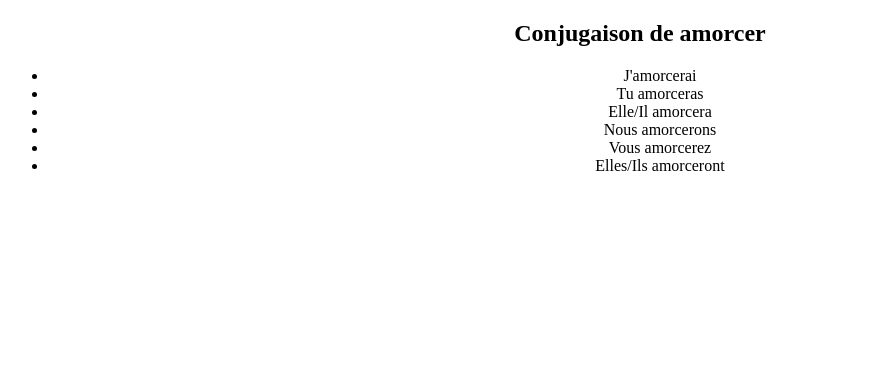
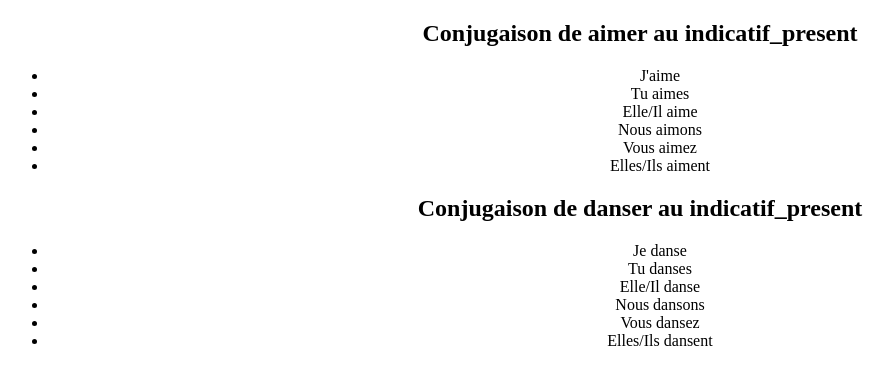
Before and after one commit to mikeleyeti/conjugator, a React (Create React App) app: page / in a window 1280 px wide. Shown: the top 384 px of the page, without its empty margins (0-891 px from the left). Built offline with nearby package versions, Linux system fonts and the light colour scheme.

Commit message:
Migration des states 'verbe' et 'temps' dans App

```diff
--- a/src/components/App.js
+++ b/src/components/App.js
@@ -1,7 +1,11 @@
 import '../styles/App.css';
 import Conjug from './Conjugator'
+import { useState } from 'react'
 
 function App() {
+  const [verbe, updateVerbe] = useState('aimer')
+  const [temps, updateTemps] = useState('indicatif_present')
+
   return (
     <div className="App">
       {/* <header className="App-header">
@@ -9,7 +13,8 @@ function App() {
         🏗️ Appli. de conjugaison en cours de construction 🏗️
         </p>
       </header> */}
-      <Conjug />
+      <Conjug verbe={verbe} updateVerbe={updateVerbe} temps={temps} updateTemps = {updateTemps}/>
+      <Conjug verbe="danser" updateVerbe={updateVerbe} temps={temps} updateTemps = {updateTemps}/>
     </div>
   );
 }
--- a/src/components/Conjugator.js
+++ b/src/components/Conjugator.js
@@ -1,20 +1,22 @@
-import { listeVerbes,choix_1_verbe,conjuguer,conjuguerAvecPronom } from "../scripts/conjuguer"
+import { listeVerbes,conjuguer,conjuguerAvecPronom } from "../scripts/conjuguer"
 
 // Temps disponibles :
-const temps = ['indicatif_present','indicatif_imparfait','indicatif_futur','indicatif_passe_simple','conditionnel_present','subjontif_present','subjontif_imparfait','imperatif_present' ]
+// const liste_temps = ['indicatif_present','indicatif_imparfait','indicatif_futur','indicatif_passe_simple','conditionnel_present','subjontif_present','subjontif_imparfait','imperatif_present' ]
 
-function Conjug() {
+function Conjug({verbe , updateVerbe , temps , updateTemps}) {
 
   const liste_verbes = listeVerbes();
-  // console.log(liste_verbes)
-  let verbe_alea = choix_1_verbe(liste_verbes)
+  // Détermine l'index du verbe dans la liste des "objets" verbes
+  let index_verbe = liste_verbes.findIndex( (obj) => obj.infinitif === verbe )
+  verbe = liste_verbes[index_verbe]
+  // let verbe_alea = choix_1_verbe(liste_verbes)
   // console.log(verbe_alea)
-  const verbe_conjugue = conjuguer(verbe_alea,'indicatif_futur')
+  const verbe_conjugue = conjuguer(verbe,temps)
   const verbe_conjugue_avec_pronoms = conjuguerAvecPronom(verbe_conjugue)
   // todo : Rechercher le modèle dans "conjugation" en fonction du temps et appliquer les bonnes terminaisons
     return(
          <div>
-           <h2> Conjugaison de {verbe_alea.infinitif} </h2>
+           <h2> Conjugaison de {verbe.infinitif} au {temps} </h2>
            <ul>
              {verbe_conjugue_avec_pronoms.map( (verbe) => (
               <li key={verbe}> { verbe } </li>
--- a/src/scripts/conjuguer.js
+++ b/src/scripts/conjuguer.js
@@ -1,7 +1,5 @@
 import verbs from "../datas/verbs-fr.json"
 import conjugation from "../datas/conjugation-fr.json"
-
-const pronoms = ['Je','Tu','Elle','Nous','Vous','Elles']
 
 function listeVerbes() {
     // Renvoie la liste des verbes du fichier "verbs-fr.json"
@@ -105,4 +103,4 @@ function listeVerbes() {
 
   }
 
-export {listeVerbes,chercherTemplate,choix_1_verbe,conjuguer,conjuguerAvecPronom,pronoms}
+export {listeVerbes,chercherTemplate,choix_1_verbe,conjuguer,conjuguerAvecPronom}
```
